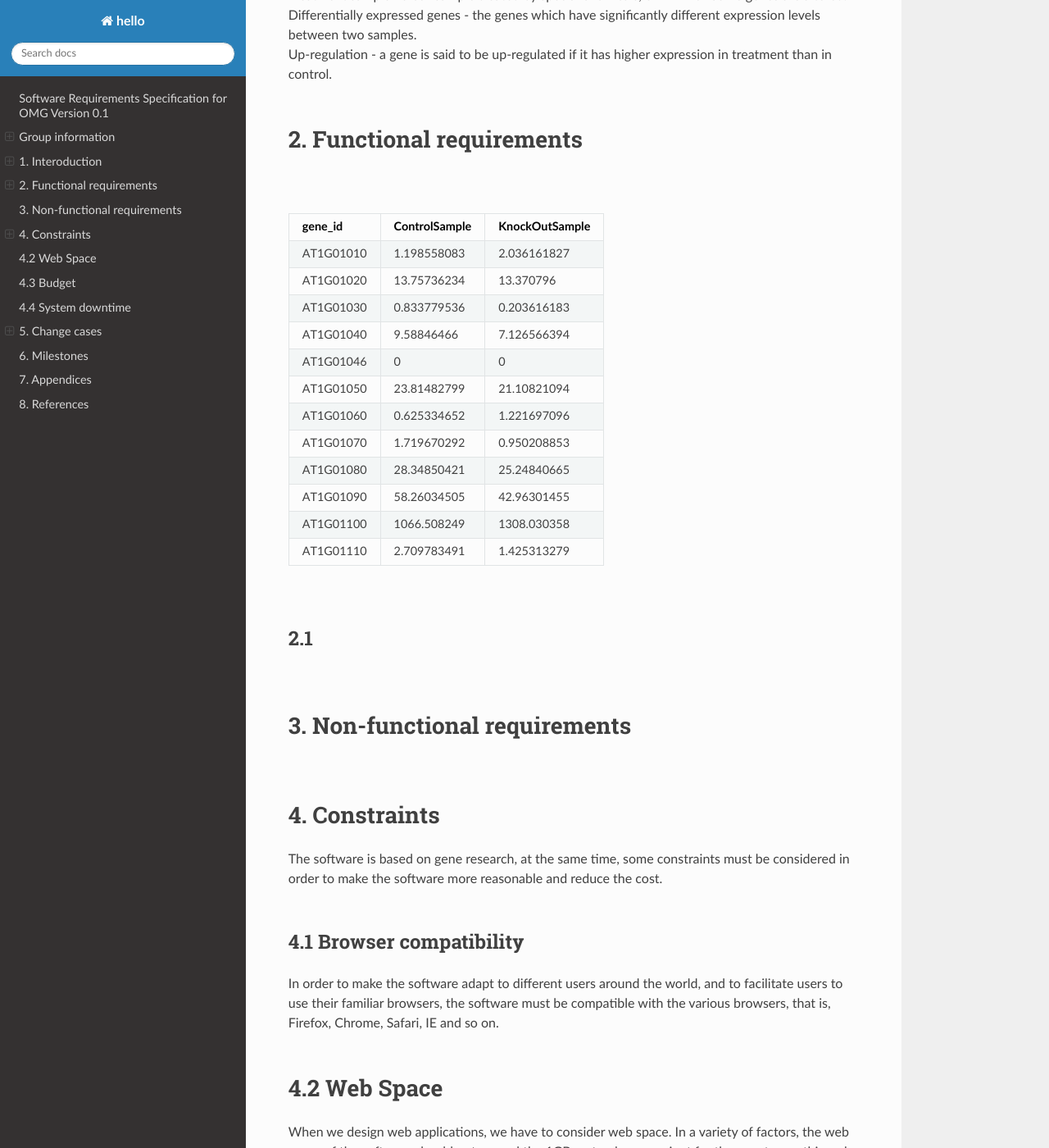
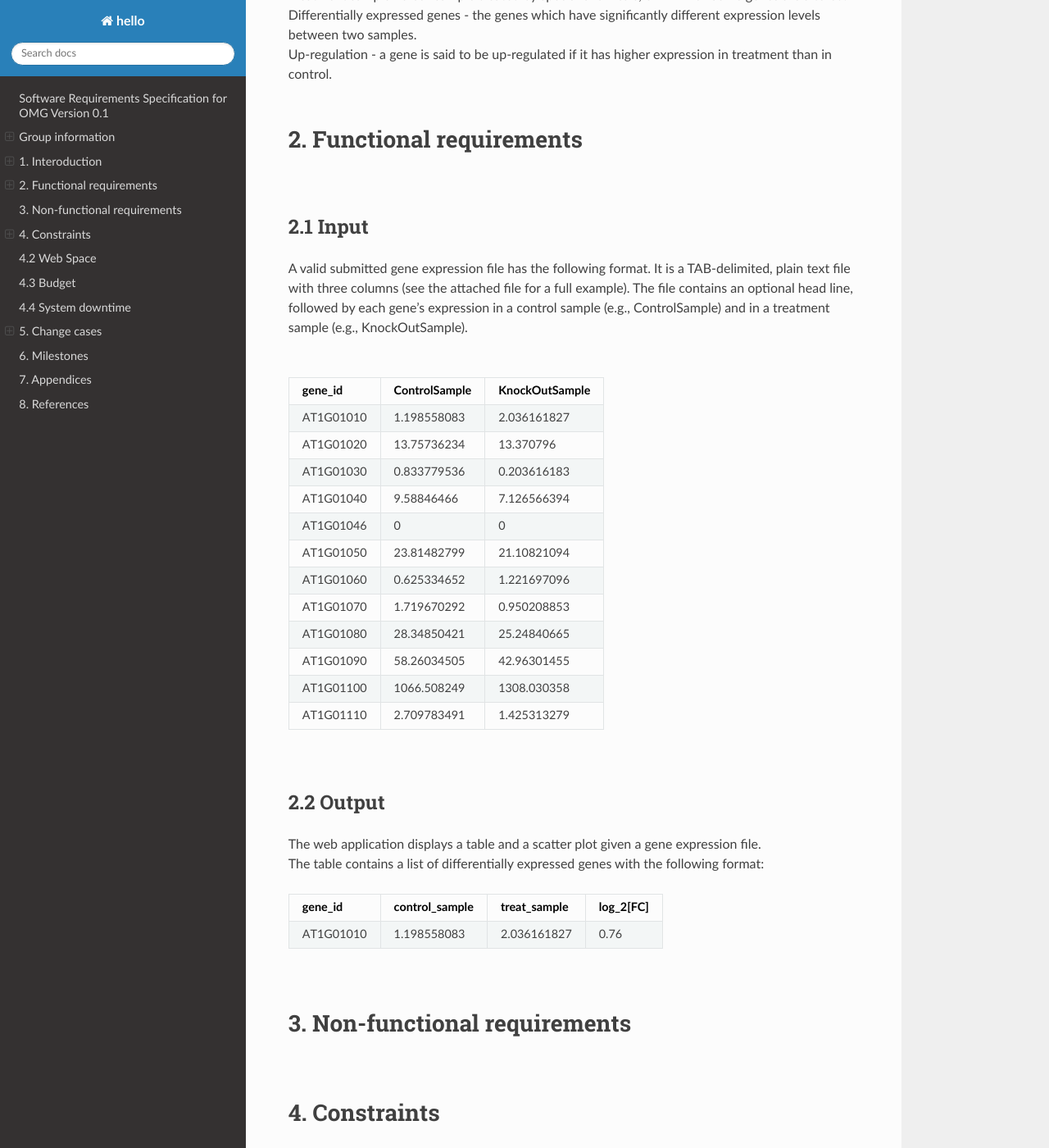
Before and after one commit to Burning-burning/Burning-burning, a Sphinx documentation site: the page built from docs/source/index.rst, in a window 1280 px wide and 1400 px high, scrolled down 1910 px. Shown: the whole window at 82% size. Built offline with Sphinx 7.4.7 and the Read the Docs theme 2.0.0, drawn with Linux system fonts in a browser that asks for light colours.

Commit message:
Update index.rst

```diff
--- a/docs/source/index.rst
+++ b/docs/source/index.rst
@@ -60,7 +60,10 @@ Group members:
 |
 2. Functional requirements
 =============================
-
+|
+2.1 Input
+----------
+| A valid submitted gene expression file has the following format.  It is a TAB-delimited, plain text file with three columns (see the attached file for a full example).  The file contains an optional head line, followed by each gene's expression in a control sample (e.g., ControlSample) and in a treatment sample (e.g., KnockOutSample).
 |
 =============== =============== ===============
     gene_id      ControlSample   KnockOutSample
@@ -79,9 +82,17 @@ Group members:
    AT1G01110	   2.709783491	    1.425313279
 =============== =============== ===============
 |
-2.1
+2.2 Output
 -----------------------
+| The web application displays a table and a scatter plot given a gene expression file.
+| The table contains a list of differentially expressed genes with the following format:
+=============== =============== =============== ===============
+    gene_id      control_sample   treat_sample      log_2[FC]
+=============== =============== =============== ===============
+   AT1G01010      1.198558083      2.036161827        0.76
+=============== =============== =============== ===============
 |
+
 3. Non-functional requirements
 ==============================
 |
```
